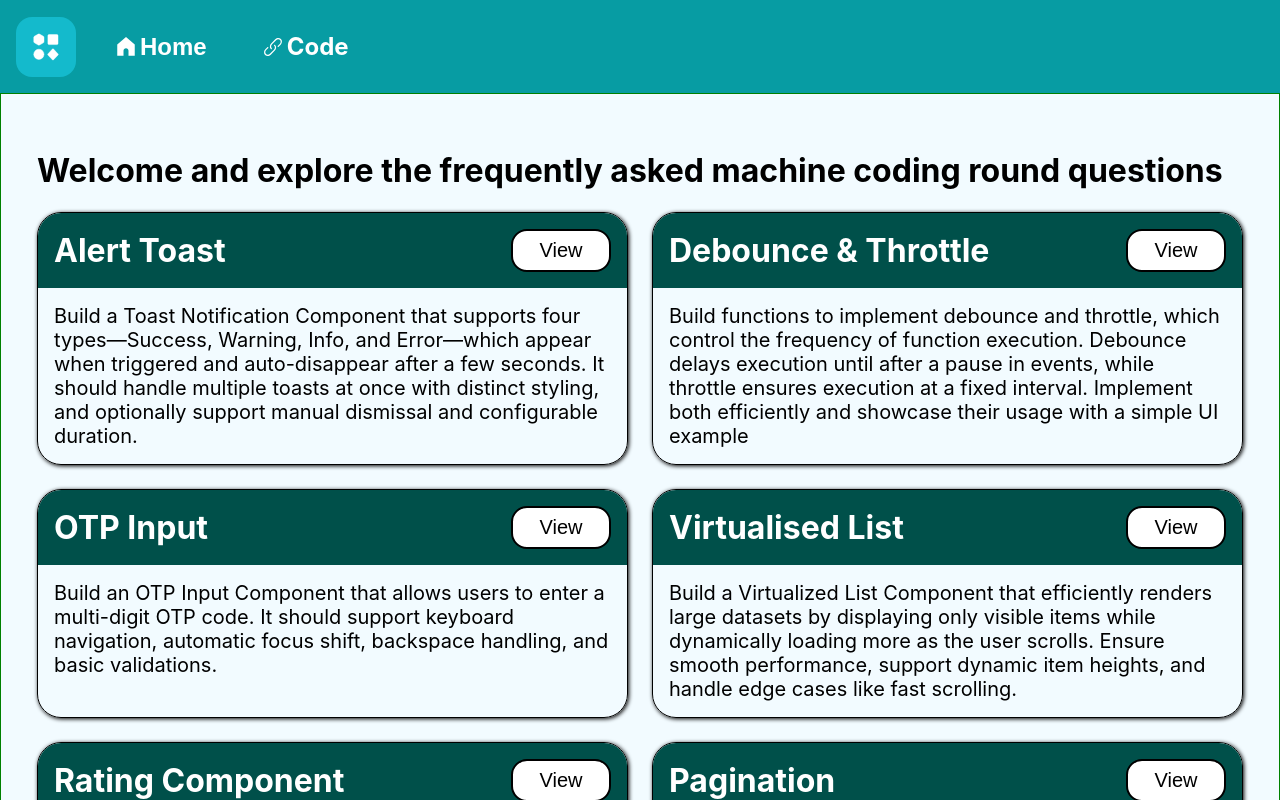
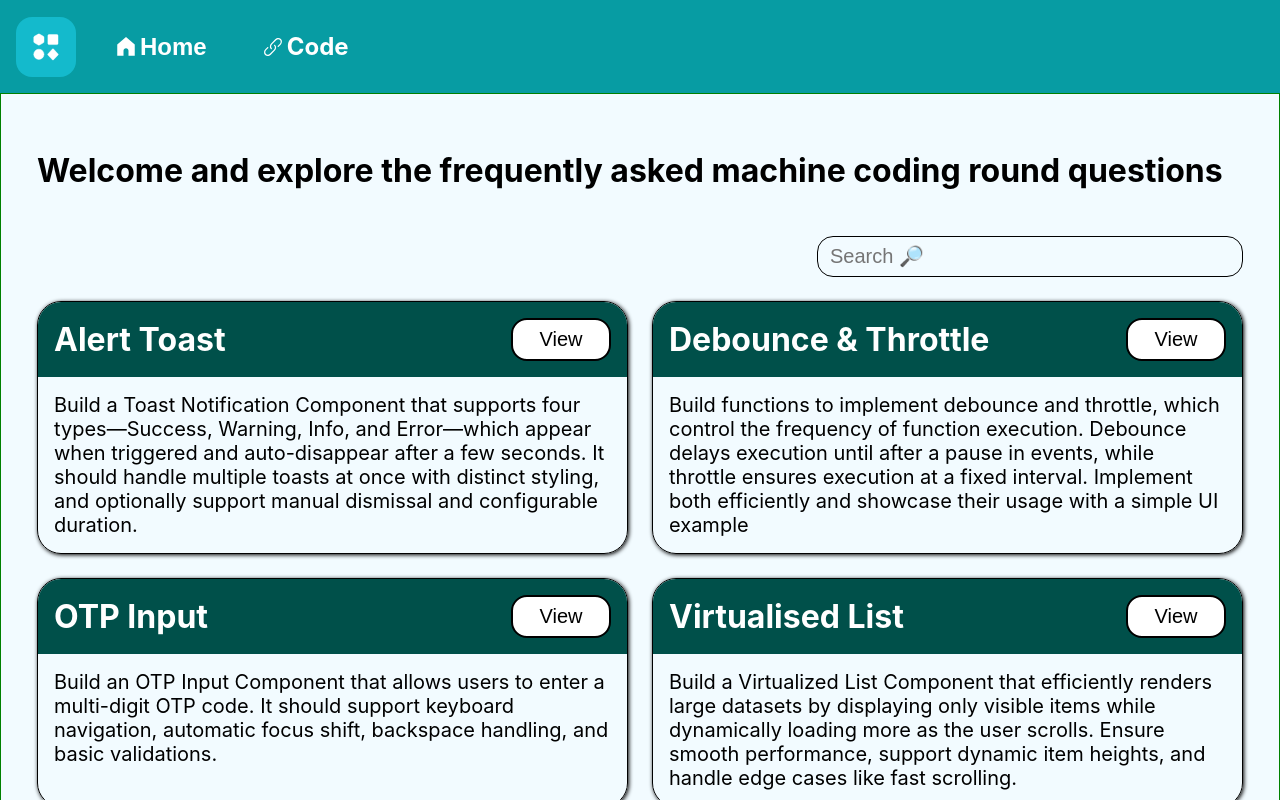
Before and after one commit to aayush-jangra/frontend, a React (Create React App) app in the folder machine-coding/: page / in a window 1280 px wide. Shown: the top 800 px of the page. Built offline with nearby package versions, Linux system fonts and the light colour scheme.

Commit message:
Search option

```diff
--- a/machine-coding/src/Pages/Homepage/Homepage.jsx
+++ b/machine-coding/src/Pages/Homepage/Homepage.jsx
@@ -1,15 +1,40 @@
+import { useState } from "react";
 import { ContentBox } from "../../components/ContentBox";
 import { questions } from "../../constants/questions";
 import "./homepageStyles.css";
+import { useDebounce } from "../../utils/debounce";
 
 const Homepage = () => {
+  const [search, setSearch] = useState("");
+  const [filteredQuestions, setFilteredQuestions] = useState(questions);
+
+  const debouncedSearch = useDebounce((value) => {
+    setFilteredQuestions(
+      questions.filter((ques) =>
+        ques.title.toLowerCase().includes(value.toLowerCase())
+      )
+    );
+  }, 300);
+
+  const handleSearchChange = (e) => {
+    setSearch(e.target.value);
+    debouncedSearch(e.target.value);
+  };
+
   return (
-    <>
+    <div className="homepage-container">
       <h1>
         Welcome and explore the frequently asked machine coding round questions
       </h1>
+      <input
+        className="homepage-search-input"
+        type="text"
+        value={search}
+        onChange={handleSearchChange}
+        placeholder="Search 🔎"
+      />
       <div className="homepage-questions">
-        {questions.map((ques) => (
+        {filteredQuestions.map((ques) => (
           <ContentBox
             key={ques.path}
             title={ques.title}
@@ -20,7 +45,7 @@ const Homepage = () => {
           />
         ))}
       </div>
-    </>
+    </div>
   );
 };
 export default Homepage;
--- a/machine-coding/src/Pages/Homepage/homepageStyles.css
+++ b/machine-coding/src/Pages/Homepage/homepageStyles.css
@@ -3,3 +3,20 @@
   flex-wrap: wrap;
   gap: 24px;
 }
+
+.homepage-search-input {
+  background-color: transparent;
+  padding: 8px 12px;
+  border: 1px solid black;
+  border-radius: 16px;
+  width: 100%;
+  max-width: 400px;
+  align-self: flex-end;
+  font-size: 20px;
+}
+
+.homepage-container {
+  display: flex;
+  flex-direction: column;
+  gap: 24px;
+}
```
